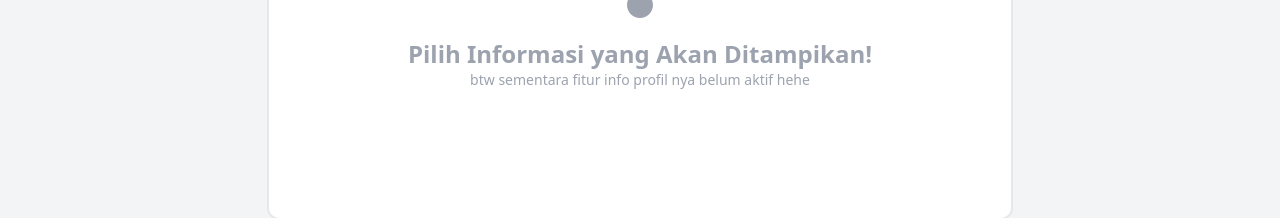
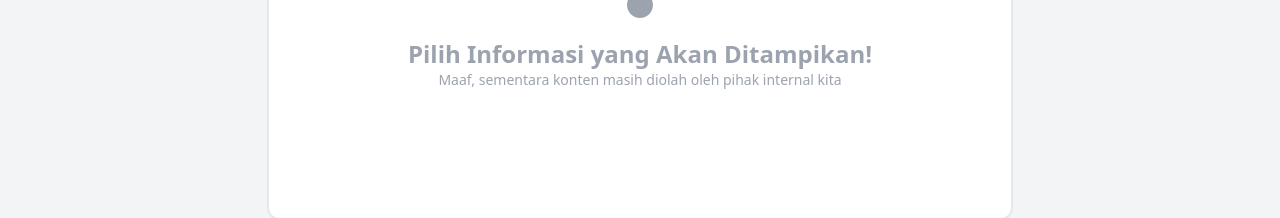
Before and after one commit to himapersiskbb-dev/webui, a Vue app: page /profil in a window 1280 px wide. Shown: the part 392-610 px from the top of the page. Built offline with nearby package versions, Linux system fonts and the light colour scheme; no server answers.

Commit message:
add more meaningful text

```diff
--- a/src/views/Profile/Profile.vue
+++ b/src/views/Profile/Profile.vue
@@ -94,7 +94,7 @@
               Pilih Informasi yang Akan Ditampikan!
             </h2>
             <p class="text-gray-400 text-sm">
-              btw sementara fitur info profil nya belum aktif hehe
+              Maaf, sementara konten masih diolah oleh pihak internal kita
             </p>
           </div>
         </div>
```
